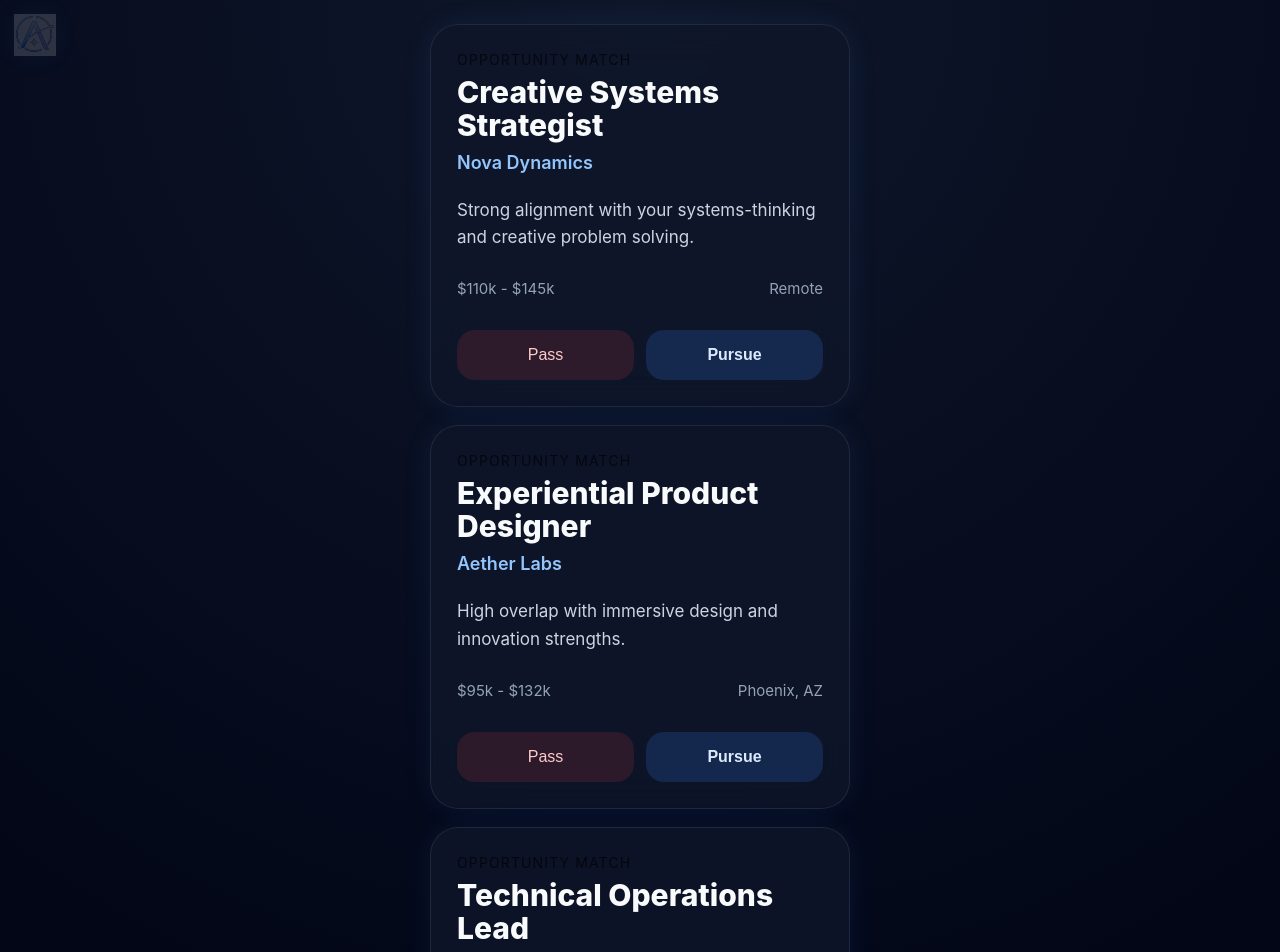
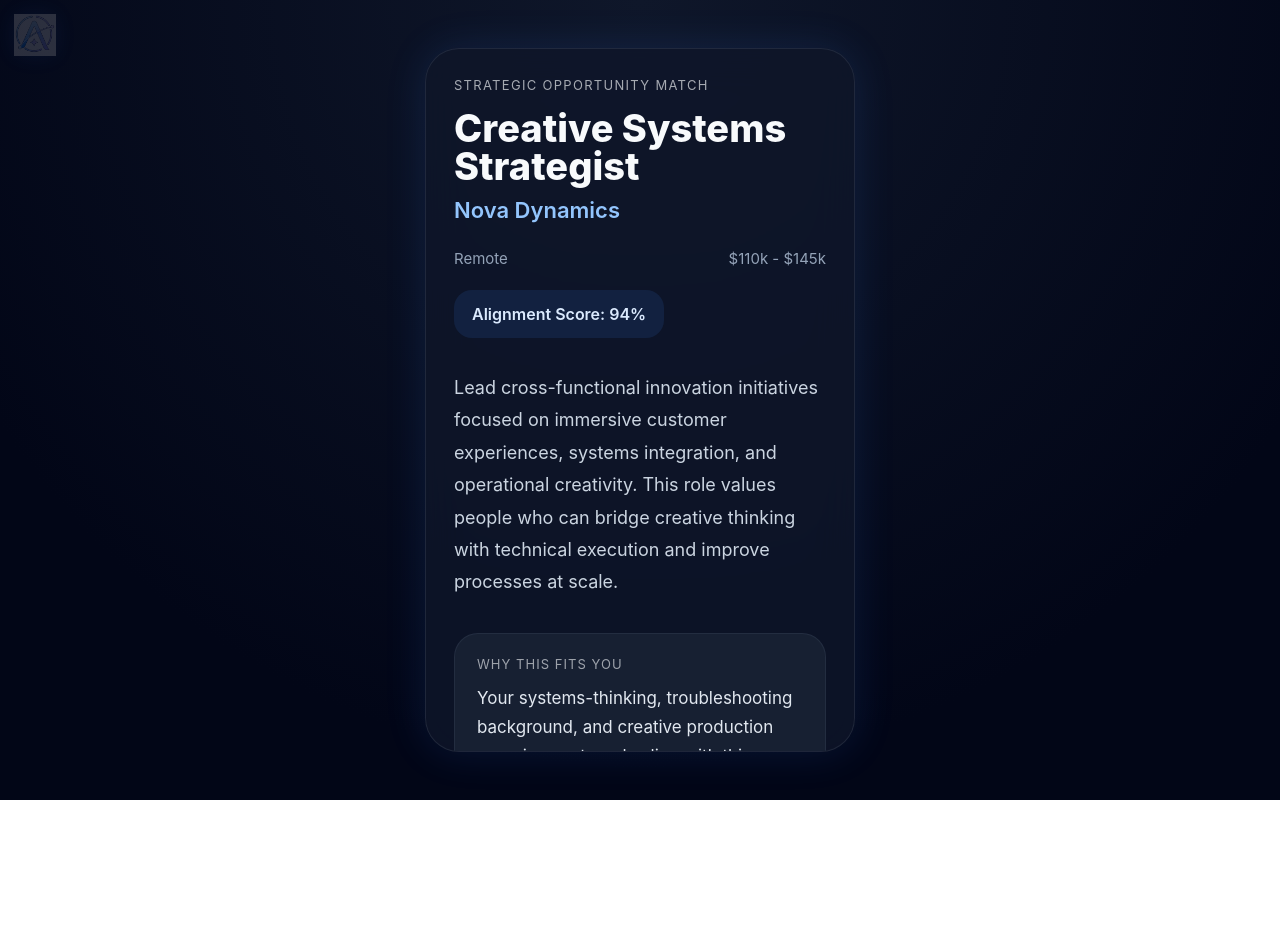
Before and after one commit to XPForge/_myscripts, a React (Vite) app in the folder alice-ui/: page / in a window 1280 px wide. Shown: the top 952 px of the page. After the commit the page ends 800 px from the top, so only its background shows below. Built offline with nearby package versions, Linux system fonts and the light colour scheme.

Commit message:
Real Swipe Card UI Update

```diff
--- a/alice-ui/src/components/SwipeCardStack.tsx
+++ b/alice-ui/src/components/SwipeCardStack.tsx
@@ -1,170 +1,258 @@
 
-type OpportunityCardProps = {
-  role: string;
-  company: string;
-  fit: string;
-  salary: string;
-  location: string;
-};
+import { useMemo, useState } from "react";
 
-const sampleCards: OpportunityCardProps[] = [
+const cards = [
   {
     role: "Creative Systems Strategist",
     company: "Nova Dynamics",
-    fit: "Strong alignment with your systems-thinking and creative problem solving.",
+    location: "Remote",
     salary: "$110k - $145k",
-    location: "Remote",
+    alignment: "94%",
+    description:
+      "Lead cross-functional innovation initiatives focused on immersive customer experiences, systems integration, and operational creativity. This role values people who can bridge creative thinking with technical execution and improve processes at scale.",
+    why:
+      "Your systems-thinking, troubleshooting background, and creative production experience strongly align with this opportunity.",
   },
   {
     role: "Experiential Product Designer",
     company: "Aether Labs",
-    fit: "High overlap with immersive design and innovation strengths.",
+    location: "Phoenix, AZ",
     salary: "$95k - $132k",
-    location: "Phoenix, AZ",
+    alignment: "91%",
+    description:
+      "Design interactive product experiences blending visual storytelling, interface design, and emerging technology. Collaborate closely with engineering and strategy teams to prototype and launch immersive digital systems.",
+    why:
+      "Strong overlap with your AR/VR background, experiential design mindset, and multimedia systems experience.",
   },
   {
     role: "Technical Operations Lead",
     company: "Helix Industries",
-    fit: "Leadership, troubleshooting, and production optimization strongly aligned.",
+    location: "Hybrid",
     salary: "$120k - $155k",
-    location: "Hybrid",
+    alignment: "89%",
+    description:
+      "Oversee operational systems, production efficiency, troubleshooting strategy, and team coordination across multiple technology-driven environments. Requires leadership, adaptability, and rapid systems analysis.",
+    why:
+      "Your production optimization, military leadership, and technical troubleshooting experience make this a strong strategic fit.",
   },
 ];
 
 export default function SwipeCardStack() {
+  const [index, setIndex] = useState(0);
+  const [dragX, setDragX] = useState(0);
+
+  const activeCard = useMemo(() => cards[index], [index]);
+
+  const advance = () => {
+    setDragX(0);
+    setIndex((prev) => (prev + 1) % cards.length);
+  };
+
+  const handleTouchStart = (e: any) => {
+    const startX = e.touches[0].clientX;
+
+    const move = (ev: any) => {
+      const currentX = ev.touches[0].clientX;
+      setDragX(currentX - startX);
+    };
+
+    const end = () => {
+      if (Math.abs(dragX) > 120) {
+        advance();
+      } else {
+        setDragX(0);
+      }
+
+      window.removeEventListener("touchmove", move);
+      window.removeEventListener("touchend", end);
+    };
+
+    window.addEventListener("touchmove", move);
+    window.addEventListener("touchend", end);
+  };
+
   return (
     <div
       style={{
         width: "100%",
-        minHeight: "100dvh",
+        height: "100dvh",
+        background:
+          "radial-gradient(circle at top, #0f172a 0%, #020617 75%)",
         display: "flex",
-        flexDirection: "column",
         alignItems: "center",
         justifyContent: "center",
-        padding: "24px 18px 120px",
-        background:
-          "radial-gradient(circle at top, #0f172a 0%, #020617 75%)",
         overflow: "hidden",
+        padding: "18px",
+      }}
+    >
+      <div
+        onTouchStart={handleTouchStart}
+        style={{
+          width: "100%",
+          maxWidth: "430px",
+          height: "88dvh",
+          borderRadius: "34px",
+          background: "rgba(15,23,42,0.82)",
+          border: "1px solid rgba(148,163,184,0.14)",
+          backdropFilter: "blur(20px)",
+          boxShadow:
+            "0 0 42px rgba(59,130,246,0.14)",
+          padding: "28px",
+          color: "#f8fafc",
+          overflowY: "auto",
+          transform: `translateX(${dragX}px) rotate(${dragX / 24}deg)`,
+          transition:
+            dragX === 0
+              ? "transform 0.25s ease"
+              : "none",
         }}
       >
         <div
           style={{
-          width: "100%",
-          maxWidth: "420px",
-          display: "flex",
-          flexDirection: "column",
-          gap: "18px",
+            fontSize: "13px",
+            letterSpacing: "0.1em",
+            opacity: 0.65,
           }}
         >
-        {sampleCards.map((card, index) => (
-          <div
-            key={index}
-            style={{
-              background: "rgba(15,23,42,0.82)",
-              border: "1px solid rgba(148,163,184,0.14)",
-              borderRadius: "28px",
-              padding: "26px",
-              backdropFilter: "blur(18px)",
-              boxShadow:
-                "0 0 28px rgba(59,130,246,0.10)",
-            }}
-          >
-            <div
-              style={{
-                fontSize: "14px",
-                opacity: 0.65,
-                marginBottom: "8px",
-                letterSpacing: "0.08em",
-              }}
-            >
-              OPPORTUNITY MATCH
+          STRATEGIC OPPORTUNITY MATCH
         </div>
 
         <div
           style={{
-                fontSize: "30px",
+            marginTop: "16px",
+            fontSize: "38px",
+            lineHeight: 1,
             fontWeight: 800,
-                lineHeight: 1.1,
-                color: "#f8fafc",
           }}
         >
-              {card.role}
+          {activeCard.role}
         </div>
 
         <div
           style={{
-                marginTop: "10px",
-                fontSize: "18px",
+            marginTop: "12px",
             color: "#93c5fd",
+            fontSize: "22px",
             fontWeight: 600,
           }}
         >
-              {card.company}
+          {activeCard.company}
         </div>
 
         <div
           style={{
-                marginTop: "24px",
-                fontSize: "17px",
-                lineHeight: 1.6,
-                color: "#cbd5e1",
-              }}
-            >
-              {card.fit}
-            </div>
-
-            <div
-              style={{
-                marginTop: "28px",
+            marginTop: "26px",
             display: "flex",
             justifyContent: "space-between",
             fontSize: "15px",
             color: "#94a3b8",
           }}
         >
-              <div>{card.salary}</div>
-              <div>{card.location}</div>
+          <div>{activeCard.location}</div>
+          <div>{activeCard.salary}</div>
         </div>
 
         <div
           style={{
-                marginTop: "32px",
+            marginTop: "22px",
+            padding: "14px 18px",
+            borderRadius: "18px",
+            background:
+              "rgba(59,130,246,0.12)",
+            color: "#dbeafe",
+            fontWeight: 600,
+            display: "inline-block",
+          }}
+        >
+          Alignment Score: {activeCard.alignment}
+        </div>
+
+        <div
+          style={{
+            marginTop: "34px",
+            fontSize: "18px",
+            lineHeight: 1.8,
+            color: "#cbd5e1",
+          }}
+        >
+          {activeCard.description}
+        </div>
+
+        <div
+          style={{
+            marginTop: "34px",
+            padding: "22px",
+            borderRadius: "24px",
+            background:
+              "rgba(30,41,59,0.65)",
+            border:
+              "1px solid rgba(148,163,184,0.1)",
+          }}
+        >
+          <div
+            style={{
+              fontSize: "13px",
+              opacity: 0.6,
+              letterSpacing: "0.08em",
+              marginBottom: "12px",
+            }}
+          >
+            WHY THIS FITS YOU
+          </div>
+
+          <div
+            style={{
+              fontSize: "17px",
+              lineHeight: 1.7,
+              color: "#e2e8f0",
+            }}
+          >
+            {activeCard.why}
+          </div>
+        </div>
+
+        <div
+          style={{
+            marginTop: "36px",
             display: "flex",
-                gap: "12px",
+            gap: "14px",
+            paddingBottom: "24px",
           }}
         >
           <button
+            onClick={advance}
             style={{
               flex: 1,
-                  padding: "16px",
-                  borderRadius: "18px",
+              padding: "18px",
+              borderRadius: "22px",
               border: "none",
-                  background: "rgba(239,68,68,0.14)",
+              background:
+                "rgba(239,68,68,0.16)",
               color: "#fecaca",
-                  fontSize: "16px",
+              fontSize: "17px",
             }}
           >
             Pass
           </button>
 
           <button
+            onClick={advance}
             style={{
               flex: 1,
-                  padding: "16px",
-                  borderRadius: "18px",
+              padding: "18px",
+              borderRadius: "22px",
               border: "none",
-                  background: "rgba(59,130,246,0.18)",
+              background:
+                "rgba(59,130,246,0.22)",
               color: "#dbeafe",
-                  fontSize: "16px",
-                  fontWeight: 600,
+              fontSize: "17px",
+              fontWeight: 700,
             }}
           >
             Pursue
           </button>
         </div>
       </div>
-        ))}
-      </div>
     </div>
   );
 }
```
Lines whose indentation alone changed are shown as unchanged.
